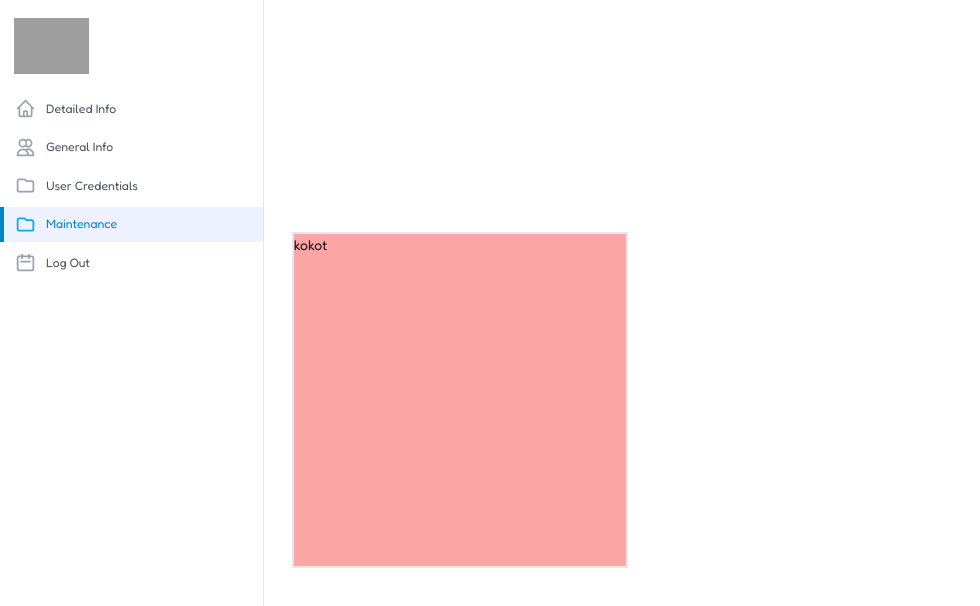
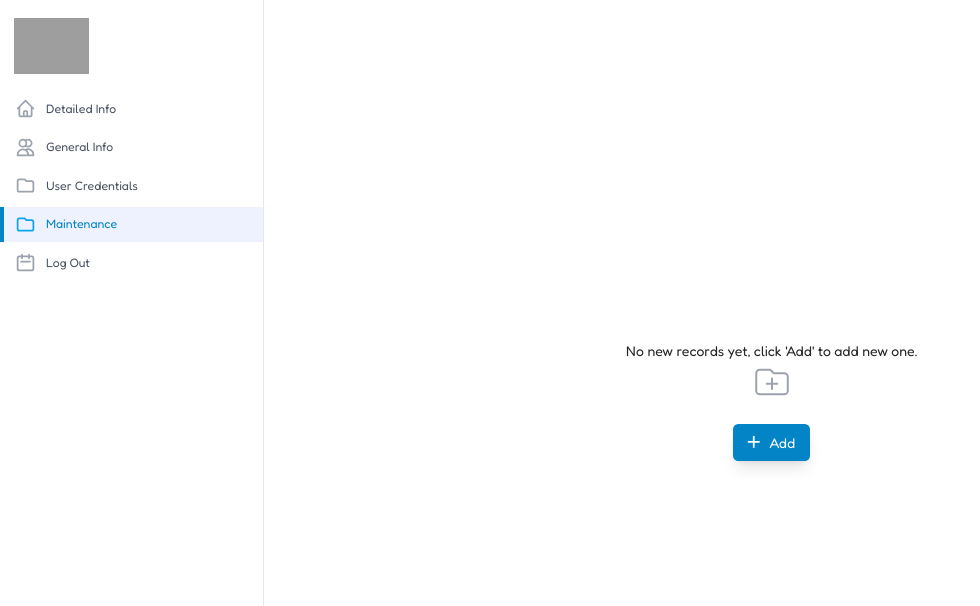
Before and after one commit to arnaudov19/my-virtual-garage-1, a Next.js app: page / in a window 1280 px wide. Both pictures are taken after a click on the link "Maintenance". Shown: the top 606 px of the page, without its empty margins (0-980 px from the left). Built offline with nearby package versions, Linux system fonts and the light colour scheme; grey boxes are pictures that could not be loaded.

Commit message:
Maintenance screen - ability to add records - in progress

```diff
--- a/src/components/form-input-fields/FormTextInput.tsx
+++ b/src/components/form-input-fields/FormTextInput.tsx
@@ -12,6 +12,7 @@ type Props = {
     styles?: {}
     value?: string
     disabled?: any
+    onChange?: () => void
 }
 
 export const FormTextInput = (props: Props) => {
@@ -26,6 +27,7 @@ export const FormTextInput = (props: Props) => {
                     size={props.size}
                     placeholder={props.placeholder}
                     value={props.value}
+                    onChange={props.onChange}
                 />
             </Form.Item>
         </Form.Item>
--- a/src/components/inputs/TextInput.tsx
+++ b/src/components/inputs/TextInput.tsx
@@ -1,15 +1,29 @@
 import React, { useState } from "react"
 
-export const TextInput = (props: any) => {
+type Props = {
+    type?: string
+    placeholder?: string
+    size: string
+}
+
+export const TextInput = (props: Props) => {
+    const [inputValue, setInputValue] = useState("")
+    const getInputValue = (event: any) => {
+        setInputValue(event.target.value)
+    }
+
+    console.log(inputValue)
+
     return (
         <div className="flex flex-col justify-center w-96 pb-6">
             <input
                 className="w-full bg-transparent h-12 border-b-2 text-xl hover:border-b-sky-500 focus:ease-in focus:border-b-sky-600 focus:outline-none"
-                onChange={props.onChange}
+                onChange={getInputValue}
                 type={props.type}
-                value={props.value}
+                value={inputValue}
                 placeholder={props.placeholder}
             />
+            {inputValue}
         </div>
     )
 }
--- a/src/components/empty-state/EmptyStateComponent.tsx
+++ b/src/components/lists/AddList.tsx
@@ -1,25 +1,18 @@
 /* This example requires Tailwind CSS v2.0+ */
 import { PlusIcon } from "@heroicons/react/solid"
 import { useState } from "react"
-import { FormModal } from "../modal/FormModal"
 
 type Props = {
     onClick?: () => void
     title?: string
     description?: string
     btnName?: string
-    isEmptyState: boolean
 }
 
-export const EmptyStateComponent = (props: Props) => {
-    const [isNewBtnClicked, setIsNewBtnClicked] = useState(false)
-
-    const onNewBtnClicked = () => {
-        setIsNewBtnClicked(props.isEmptyState)
-    }
-    console.log(isNewBtnClicked)
+export const AddList = (props: Props) => {
     return (
-        <div className="text-center">
+        <div className="text-center ease-out duration-200">
+            <p>No new records yet, click 'Add' to add new one.</p>
             <svg
                 className="mx-auto h-12 w-12 text-gray-400"
                 fill="none"
@@ -38,7 +31,7 @@ export const EmptyStateComponent = (props: Props) => {
             <p className="mt-1 text-md text-gray-500">{props.description}</p>
             <div className="mt-6">
                 <button
-                    onClick={onNewBtnClicked}
+                    onClick={props.onClick}
                     type="button"
                     className="inline-flex items-center px-4 py-2 border border-transparent shadow-lg text-md font-medium rounded-md text-white bg-sky-600 hover:bg-sky-700 focus:outline-none focus:ring-2 focus:ring-offset-2 focus:ring-sky-500">
                     <PlusIcon className="-ml-1 mr-2 h-5 w-5" aria-hidden="true" />
--- a/src/components/list-container/list-container.tsx
+++ b/src/components/lists/ListContainer.tsx
@@ -1,15 +1,21 @@
 /* This example requires Tailwind CSS v2.0+ */
-const items = [
-    { id: 1 },
-    // More items...
-]
 
-export default function Example() {
+type Props = {
+    listValue?: string
+}
+
+export const ListContainer = (props: Props) => {
+    const items = [
+        { id: 1, listItem: props.listValue },
+        { id: 2, listItem: props.listValue },
+        // More items...
+    ]
     return (
         <ul role="list" className="space-y-3">
             {items.map((item) => (
                 <li key={item.id} className="bg-white shadow overflow-hidden px-4 py-4 sm:px-6 sm:rounded-md">
-                    <p>Pica</p>
+                    <p>{item.id}</p>
+                    <p>{item.listItem}</p>
                 </li>
             ))}
         </ul>
--- a/src/components/modal/FormModal.tsx
+++ b/src/components/modal/FormModal.tsx
@@ -1,9 +1,21 @@
-import React from "react"
+import React, { useState } from "react"
+import { ButtonSmall } from "../buttons/ButtonSmall"
+import { FormTextInput } from "../form-input-fields/FormTextInput"
+import { TextInput } from "../inputs/TextInput"
+import { ListContainer } from "../lists/ListContainer"
 
-export const FormModal = () => {
+type Props = {
+    onClick: () => void
+    inputValue: string
+}
+export const FormModal = (props: Props) => {
+    const [currentValue, setCurrentValue] = useState("")
+
+    console.log("my value", currentValue)
     return (
-        <div className="w-96 h-96 border-2 bg-red-300">
-            <p>kokot</p>
+        <div className="flex flex-col justify-center items-center w-3/6 h-96 ">
+            <TextInput size="large" />
+            <ButtonSmall label="Add" onClick={props.onClick} />
         </div>
     )
 }
--- a/src/screens/account/AccountFormContainer.tsx
+++ b/src/screens/account/AccountFormContainer.tsx
@@ -9,7 +9,7 @@ type Props = {
 export const AccountContainer = (props: Props) => {
     return (
         <div className={`max-w-4xl mx-auto px-4 sm:px-6 lg:px-8 ${props.className}`}>
-            <div className={`flex flex-col items-center max-w-3xl mx-auto border-2 p-6 ${props.nestedClassName}`}>
+            <div className={`flex flex-col items-center max-w-3xl mx-auto border-2 p-6  ${props.nestedClassName}`}>
                 {props.children}
             </div>
         </div>
--- a/src/screens/account/AccountMaintenance.tsx
+++ b/src/screens/account/AccountMaintenance.tsx
@@ -1,30 +1,41 @@
+import { List } from "antd"
+import FormItemInput from "antd/lib/form/FormItemInput"
 import React, { useState } from "react"
-import { EmptyStateComponent } from "../../components/empty-state/EmptyStateComponent"
-import ListContainer from "../../components/list-container/list-container"
+import { ButtonSmall } from "../../components/buttons/ButtonSmall"
+import { FormTextInput } from "../../components/form-input-fields/FormTextInput"
+import { AddList } from "../../components/lists/AddList"
+import { ListContainer } from "../../components/lists/ListContainer"
 import { FormModal } from "../../components/modal/FormModal"
 import { AccountContainer } from "./AccountFormContainer"
 
-const Records = { id: 0 }
-
 type Props = {
-    isEmptyState: boolean
+    isEmptyState?: boolean
+    inputValue: string
 }
 
 export const AccountMaintenance = (props: Props) => {
+    const [isNewRecord, setIsNewRecord] = useState(true)
+    const [isAddedToList, setIsAddToList] = useState(false)
+    const [listUpdated, setListUpdated] = useState(false)
+
+    const addNewRecordBtnClicked = () => {
+        setIsNewRecord(false)
+        setIsAddToList(true)
+    }
+    const addListRecordClicked = () => {
+        setIsAddToList(false)
+        setListUpdated(true)
+    }
+
     return (
         <>
-            {props.isEmptyState === true ? (
+            {isNewRecord ? <AddList btnName="Add" onClick={() => addNewRecordBtnClicked()} /> : null}
+            {isAddedToList === true ? (
                 <AccountContainer>
-                    <EmptyStateComponent
-                        isEmptyState={true}
-                        title="No records yet"
-                        description="Add your first record."
-                        btnName="New record"
-                    />
+                    <FormModal inputValue={props.inputValue} onClick={() => addListRecordClicked()} />
                 </AccountContainer>
-            ) : (
-                <FormModal />
-            )}
+            ) : null}
+            {listUpdated === true ? <ListContainer listValue="tapak" /> : null}
         </>
     )
 }
```
